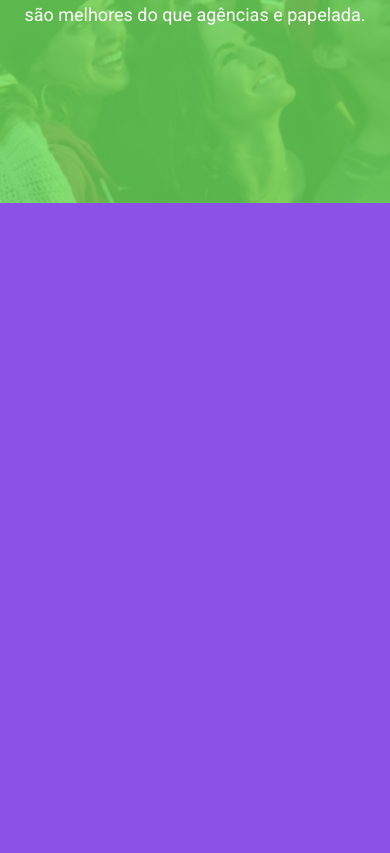
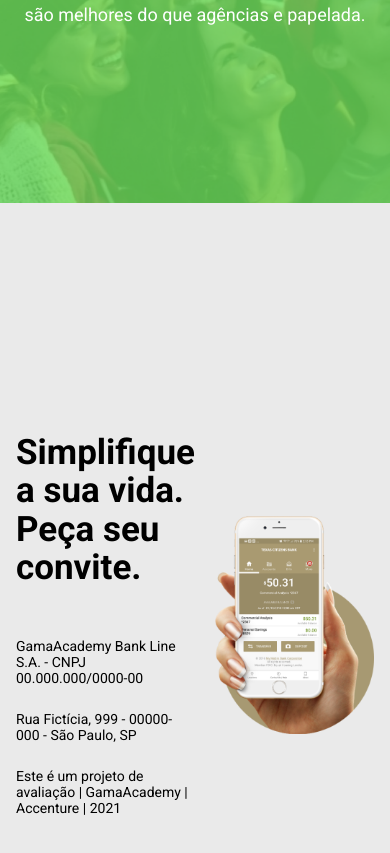
Before and after one commit to CodeCommit-GamaAcademy/React-CodeCommit, a React (Create React App) app: page / in a window 390 px wide. Shown: the part 2504-3357 px from the top of the page. Before the commit the page ends 2707 px from the top, so only its background shows below. Built offline with nearby package versions, Linux system fonts and the light colour scheme.

Commit message:
update responsive homepage (last session)

```diff
--- a/src/Pages/Landing/index.tsx
+++ b/src/Pages/Landing/index.tsx
@@ -3,13 +3,15 @@ import { useHistory } from 'react-router-dom';
 import { FaArrowRight } from 'react-icons/fa';
 
 import {
-  Container, MainBanner, MainBannerContent, Form, MainBannerContentLeft, MainBannerContentRight,
-  TextContainer, Button, FormInput, FormHomeTitle, SectionAbout, SectionAboutContainer, SectionAboutContent, SectionAnnuity, SectionAnnuityContent, SectionBannerInfo, SectionBannerInfoContent, SectionBannerInfoText,
-  HomeFormButton, LeftContainer, RightContainer, LeftSide, RightSide,
-  Section5, TextSide, ImageSide
+  Container, Button,
+  MainBanner, MainBannerContent, MainBannerContentLeft, MainBannerContentText, MainBannerContentRight, Form, FormHomeTitle, FormInput, HomeFormButton,
+  SectionAbout, SectionAboutContainer, SectionAboutContent, SectionAboutContentLeft, SectionAboutContentRight,
+  SectionAnnuity, SectionAnnuityContent, SectionAnnuityContentLeft, SectionAnnuityContentRight,
+  SectionBannerInfo, SectionBannerInfoContent, SectionBannerInfoText,
+  SectionAccount, SectionAccountContent, SectionAccountContentText, SectionAccountContentImg
 } from './styles';
 
-import Landing3 from '../../assets/landing-3.png';
+import ImgCellPhone from '../../assets/landing-3.png';
 import api from '../../services/api';
 import Header from '../../components/Header';
 
@@ -55,10 +57,10 @@ const Landing: React.FC = () => {
         <Container>
           <MainBannerContent>
             <MainBannerContentLeft>
-              <TextContainer>
+              <MainBannerContentText>
                 <p>Gama Bank é um projeto de nossos alunos.
                 <span> Já tem conta?</span></p>
-              </TextContainer>
+              </MainBannerContentText>
               <Button onClick={() => history.push('/login')}>Acessar <FaArrowRight /></Button>
             </MainBannerContentLeft>
 
@@ -80,14 +82,14 @@ const Landing: React.FC = () => {
       <SectionAbout>
         <SectionAboutContainer>
           <SectionAboutContent>
-            <LeftContainer>
+            <SectionAboutContentLeft>
               <span>Conta digital do Gama Academy</span>
               <p>Rende mais que a poupança, sem taxa de manutenção nem tarifas escondidas.</p>
-            </LeftContainer>
-            <RightContainer>
+            </SectionAboutContentLeft>
+            <SectionAboutContentRight>
               <span>Cartão de Crédito</span>
               <p>Rende mais que a poupança, sem taxa de manutenção nem tarifas escondidas.</p>
-            </RightContainer>
+            </SectionAboutContentRight>
           </SectionAboutContent>
         </SectionAboutContainer>
       </SectionAbout>
@@ -95,13 +97,13 @@ const Landing: React.FC = () => {
       <SectionAnnuity>
         <Container>
           <SectionAnnuityContent>
-            <LeftSide>
+            <SectionAnnuityContentLeft>
               <span>Zero anuidade</span>
               <p>Burocracia custa caro. Somos eficientes para você não ter que pagar tarifas.</p>
-            </LeftSide>
-            <RightSide>
+            </SectionAnnuityContentLeft>
+            <SectionAnnuityContentRight>
               <span>0,00</span>
-            </RightSide>
+            </SectionAnnuityContentRight>
           </SectionAnnuityContent>
         </Container>
       </SectionAnnuity>
@@ -118,18 +120,22 @@ const Landing: React.FC = () => {
         </Container>
       </SectionBannerInfo>
 
-      {/* <Section5>
-        <TextSide>
-          <span>Simplifique a sua vida. Peça seu convite.</span>
-          <p>GamaAcademy Bank Line S.A. - CNPJ 00.000.000/0000-00</p>
-          <b />
-          <p>Rua Fictícia, 999 - 00000-000 - São Paulo, SP</p>
-          <p>Este é um projeto de avaliação | GamaAcademy | Accenture | 2021</p>
-        </TextSide>
-        <ImageSide>
-          <img src={Landing3} alt="cel" />
-        </ImageSide>
-      </Section5> */}
+      <SectionAccount>
+        <Container>
+          <SectionAccountContent>
+            <SectionAccountContentText>
+              <span>Simplifique a sua vida. Peça seu convite.</span>
+              <p>GamaAcademy Bank Line S.A. - CNPJ 00.000.000/0000-00</p>
+
+              <p>Rua Fictícia, 999 - 00000-000 - São Paulo, SP</p>
+              <p>Este é um projeto de avaliação | GamaAcademy | Accenture | 2021</p>
+            </SectionAccountContentText>
+            <SectionAccountContentImg>
+              <img src={ImgCellPhone} alt="Imagem de um celular" />
+            </SectionAccountContentImg>
+          </SectionAccountContent>
+        </Container>
+      </SectionAccount>
     </>
   );
 }
--- a/src/Pages/Landing/styles.ts
+++ b/src/Pages/Landing/styles.ts
@@ -81,7 +81,7 @@ export const Form = styled.form`
   }
 `;
 
-export const TextContainer = styled.div`
+export const MainBannerContentText = styled.div`
   p {
     width: 281px;
     height: 173px;
@@ -187,7 +187,7 @@ export const SectionAboutContent = styled.div`
   grid-template-columns: 1fr 1fr;
 `;
 
-export const LeftContainer = styled.div`
+export const SectionAboutContentLeft = styled.div`
   background: #000;
   display: flex;
   flex-direction: column;
@@ -248,7 +248,7 @@ export const LeftContainer = styled.div`
   }
 `;
 
-export const RightContainer = styled.div`
+export const SectionAboutContentRight = styled.div`
   display: flex;
   flex-direction: column;
   background: #f8f8f8;
@@ -347,7 +347,7 @@ export const SectionAnnuityContent = styled.div`
   }
 `;
 
-export const LeftSide = styled.div`
+export const SectionAnnuityContentLeft = styled.div`
   span {
     color: #fff;
     font-style: normal;
@@ -382,7 +382,7 @@ export const LeftSide = styled.div`
   }
 `;
 
-export const RightSide = styled.div`
+export const SectionAnnuityContentRight = styled.div`
   display: flex;
   justify-content: center;
 
@@ -463,17 +463,20 @@ export const SectionBannerInfoText = styled.div`
   }
 `;
 
-export const Section5 = styled.section`
-  display: flex;
-  flex-direction: row;
-  width: 100%;
+export const SectionAccount = styled.section`
   height: 100vh;
-  align-items: center;
-  justify-content: space-evenly;
   background: #eaeaea;
 `;
 
-export const TextSide = styled.div`
+export const SectionAccountContent = styled.div`
+  display: grid;
+  grid-gap: 20px;
+  grid-template-columns: 1fr 1fr;
+  align-items: center;
+  height: 100%;
+`;
+
+export const SectionAccountContentText = styled.div`
   display: flex;
   flex-direction: column;
 
@@ -484,7 +487,17 @@ export const TextSide = styled.div`
     font-size: 42px;
     line-height: 49px;
     width: 400px;
+    max-width: 100%;
     margin-bottom: 25px;
+
+    @media (max-width: 990px) {
+      width: auto;
+    }
+
+    @media (max-width: 680px) {
+      font-size: 35px;
+      line-height: 1.1;
+    }
   }
 
   p {
@@ -497,6 +510,12 @@ export const TextSide = styled.div`
   }
 `;
 
-export const ImageSide = styled.div`
+export const SectionAccountContentImg = styled.div`
   display: flex;
+  align-items: center;
+  justify-content: center;
+
+  img {
+    max-width: 100%;
+  }
 `;
```
